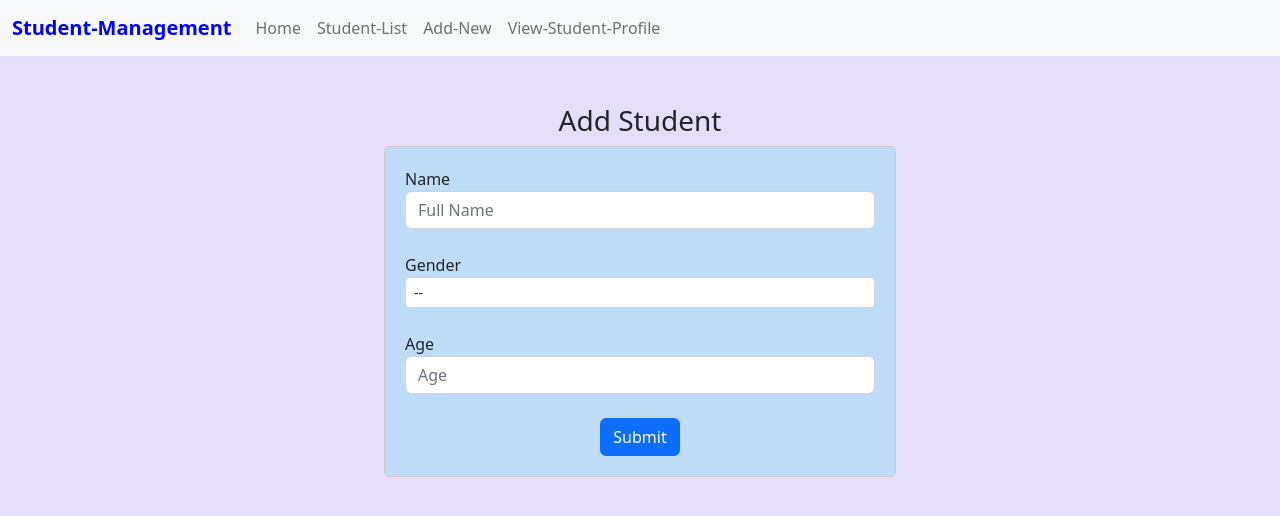
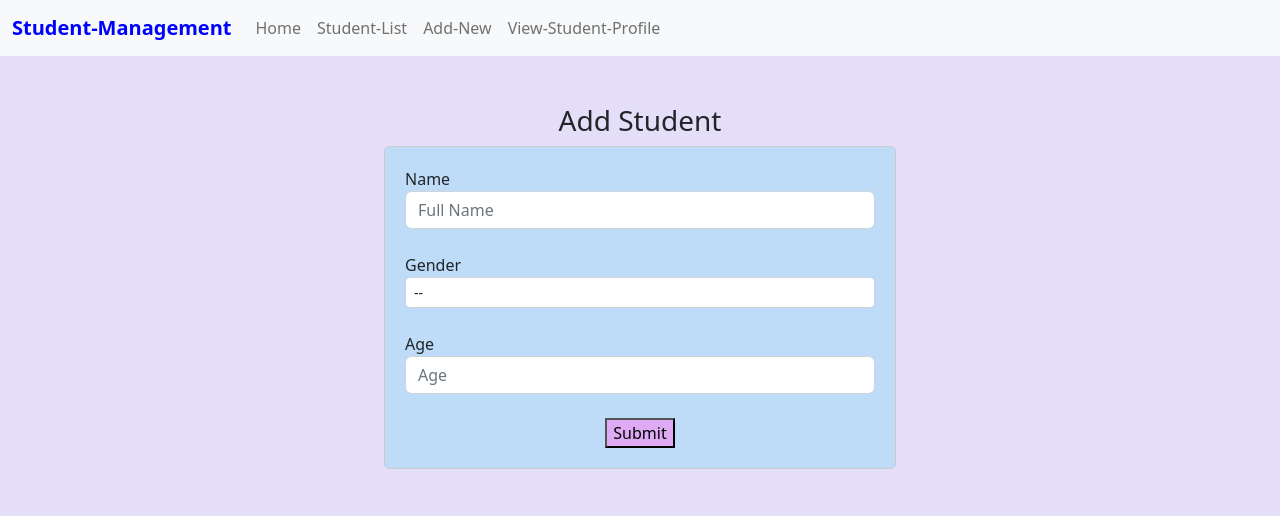
Before and after one commit to MeharaSahabandu/Simple-Student-Management-System, a React (Create React App) app in the folder frontend/: page /add in a window 1280 px wide. Shown: the top 516 px of the page. Built offline with nearby package versions, Linux system fonts and the light colour scheme.

Commit message:
form changed

```diff
--- a/frontend/src/components/AddStudent.js
+++ b/frontend/src/components/AddStudent.js
@@ -83,7 +83,7 @@ export default function AddStudent() {
 
                     <br></br>
 
-                    <center><button type="submit" class="btn btn-primary">Submit</button></center>
+                    <center><button type="submit" class="btn" className="subB">Submit</button></center>
 
                 </form>
 
--- a/frontend/src/css/AddStudent.css
+++ b/frontend/src/css/AddStudent.css
@@ -11,3 +11,7 @@
 body {
     background-color: #e4def9;
   }
+
+  .subB{
+    background-color: rgb(222, 170, 244);
+  }
```
